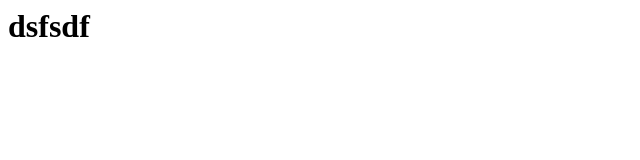
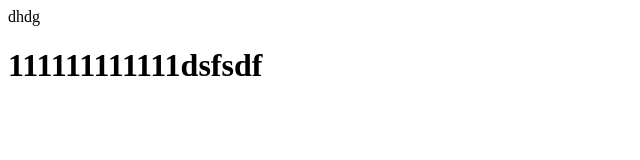
Before and after one commit to stankiewiczmonia/aplikacjalab1, a plain HTML site: page index_zadanie.html in a window 1280 px wide. Shown: the whole page, without its empty margins (0-640 px from the left). Drawn offline with Linux system fonts and the light colour scheme.

Commit message:
Update index_zadanie.html

```diff
--- a/index_zadanie.html
+++ b/index_zadanie.html
@@ -1,13 +1,11 @@
 <html>
 <head>
-<tittle></tittle>
+<tittle>dhdg </tittle>
 </head>
 
 <body>
 
-<h1>dsfsdf</h1>
-
+<h1>111111111111dsfsdf</h1>
 
 </body>
-
 </html>
```
